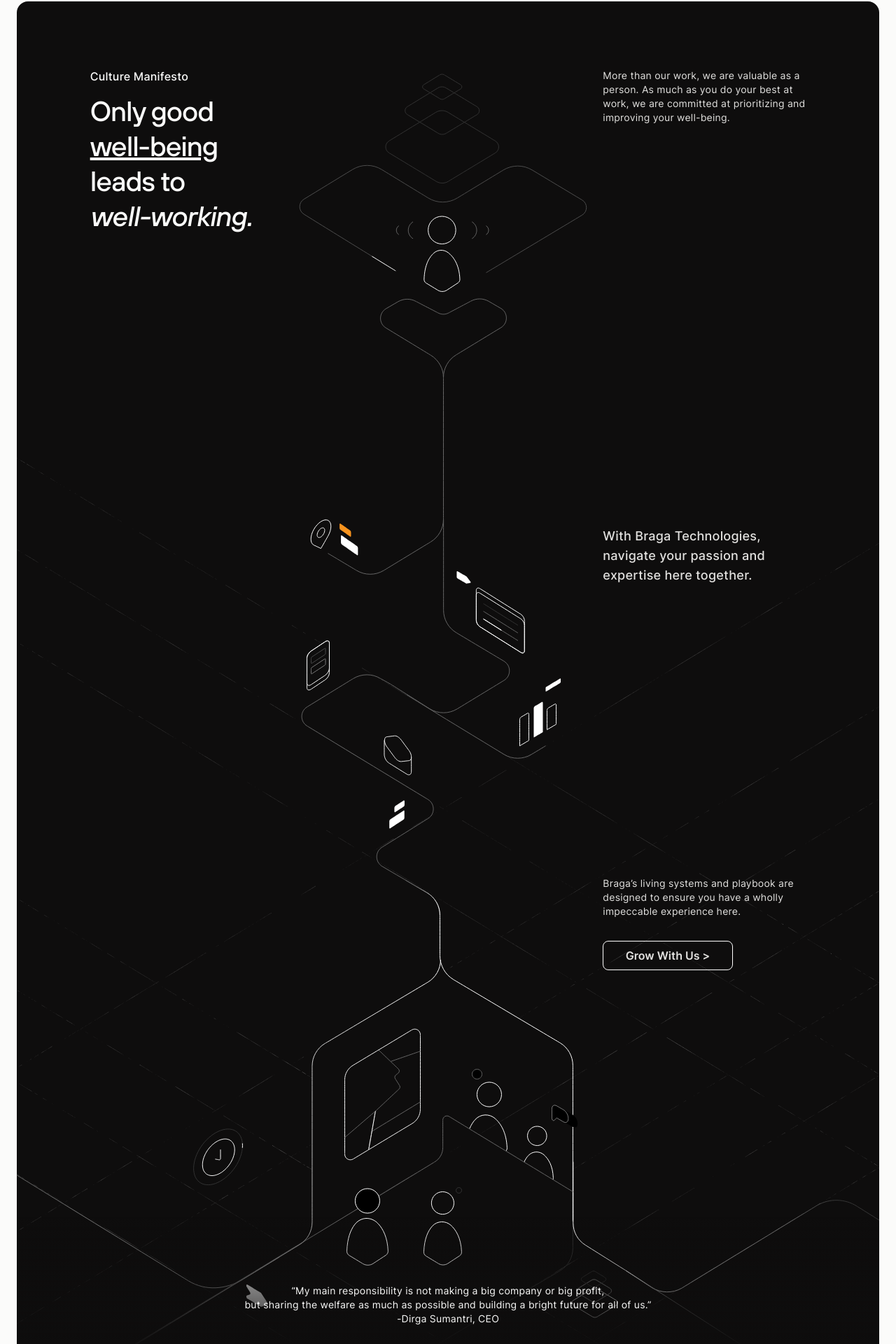
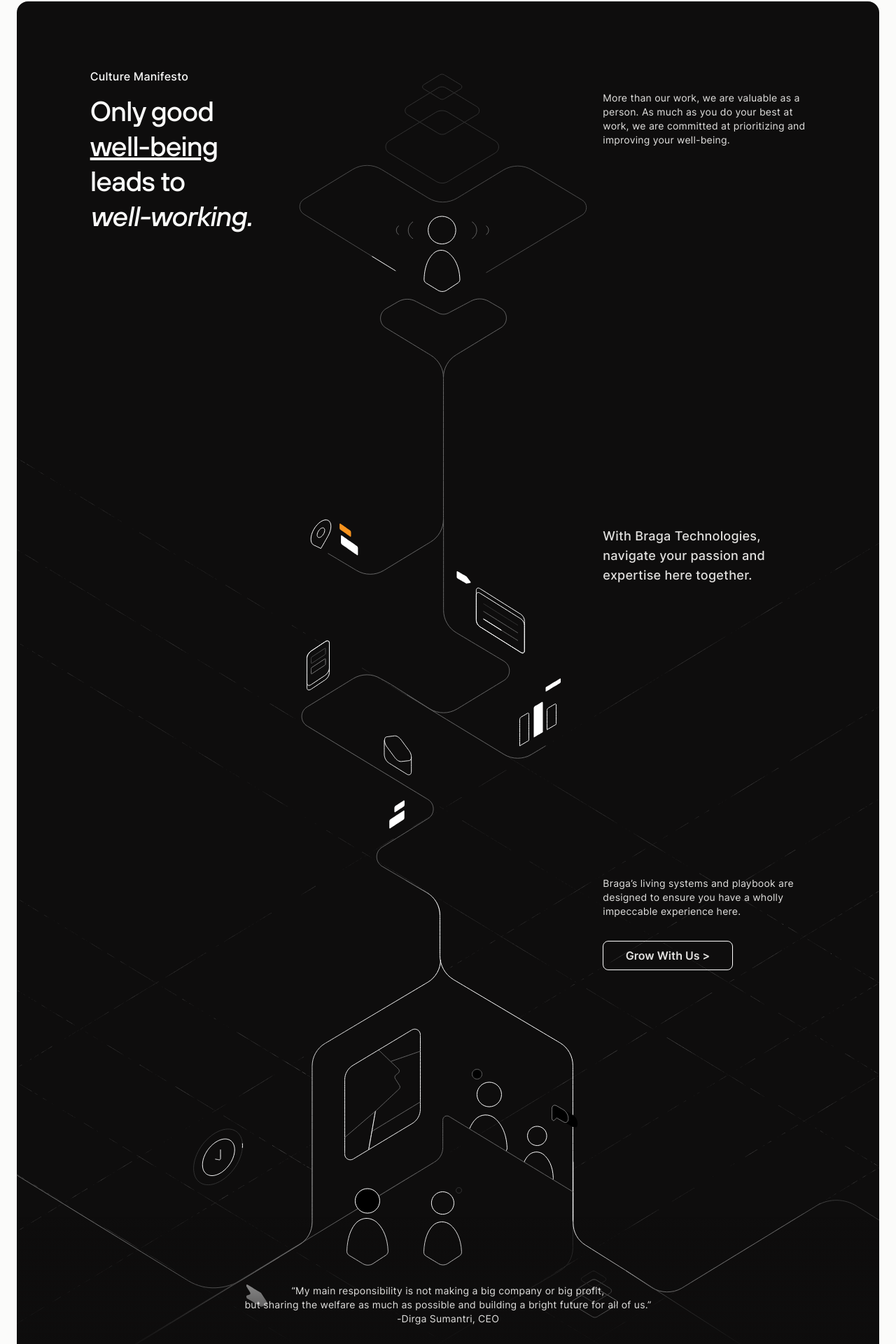
Before and after one commit to FelineJTD/braga-technologies-main-site, a Next.js app: page /company/culture in a window 1280 px wide. Shown: the part 974-2894 px from the top of the page at 70% size. Built offline with nearby package versions, Linux system fonts and the light colour scheme.

Commit message:
adjust culture

```diff
--- a/pages/company/culture.js
+++ b/pages/company/culture.js
@@ -109,11 +109,11 @@ export default function Culture() {
               <i>well-working.</i>
             </h2>
           </div>
-          <p className='col-start-9 col-span-3 text-gray-200 mb-[24vw] text-sm relative z-10'>More than our work, we are valuable as a person. As much as you do your best at work, we are committed at prioritizing and improving your well-being.</p>
+          <p className='col-start-9 col-span-3 text-gray-200 mb-[24vw] text-sm relative z-10 mt-8'>More than our work, we are valuable as a person. As much as you do your best at work, we are committed at prioritizing and improving your well-being.</p>
           <p className='col-start-9 col-span-3 text-gray-200 mt-8 bold mb-[30vw] relative z-10 text-lg'>With Braga Technologies, navigate your passion and expertise here together.</p>
           <p className='col-start-9 col-span-3 text-gray-200 mt-8 text-sm relative z-10'>Braga’s living systems and playbook are designed to ensure you have a wholly impeccable experience here.</p>
           <button className='col-start-9 col-span-2 text-gray-200 mt-8 mb-[20vw] buttonDark relative z-10'>Grow With Us &gt;</button>
-          <p className='col-start-1 col-span-12 text-center text-sm bg-gradient-to-t from-[#0E0D0D] to-transparent pb-10 pt-24 relative -bottom-[6rem] z-10'>“My main responsibility is not making a big company or big profit,<br />
+          <p className='col-start-1 col-span-12 text-center text-sm bg-gradient-to-t from-[#0E0D0D] to-transparent pb-10 pt-24 relative -bottom-[6rem] z-10 text-gray-200'>“My main responsibility is not making a big company or big profit,<br />
           but sharing the welfare as much as possible and building a bright future for all of us.” <br />-Dirga Sumantri, CEO</p>
         </section>
 
```
